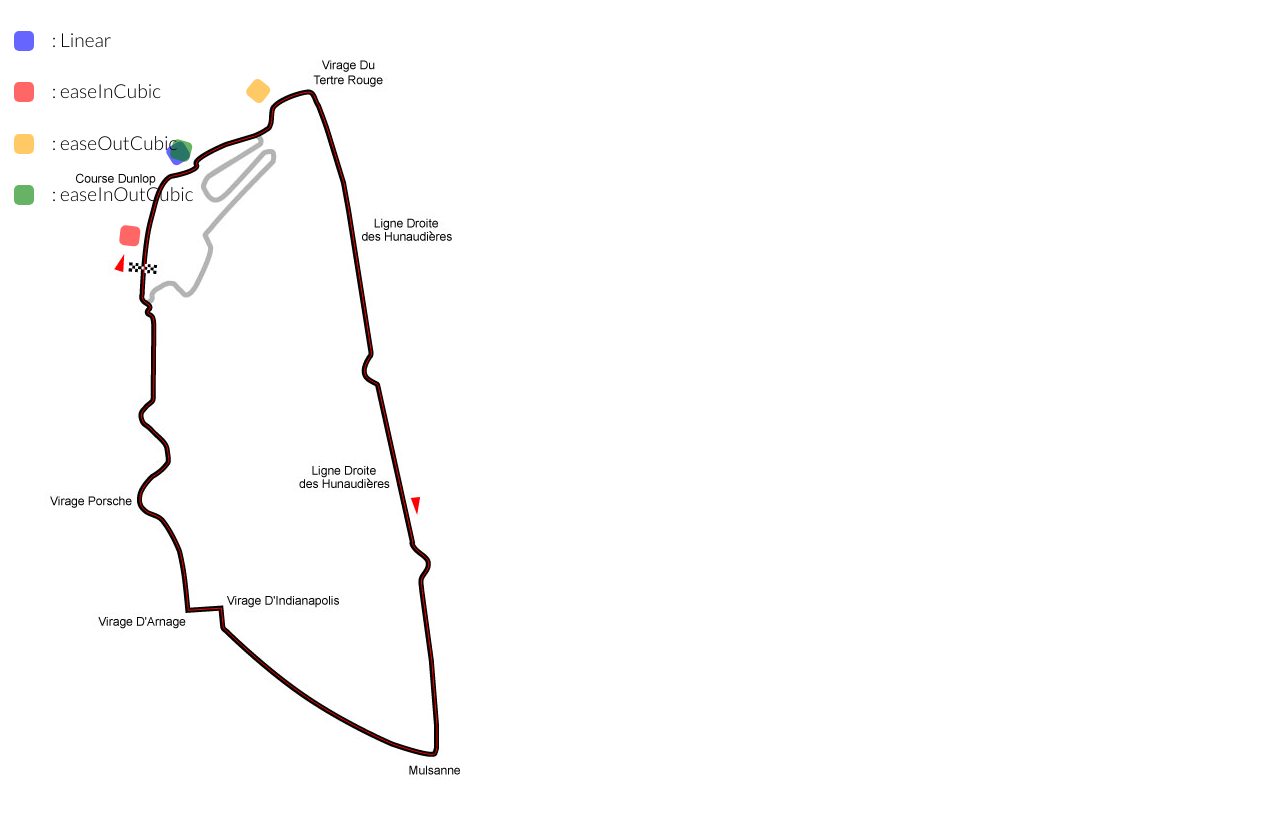
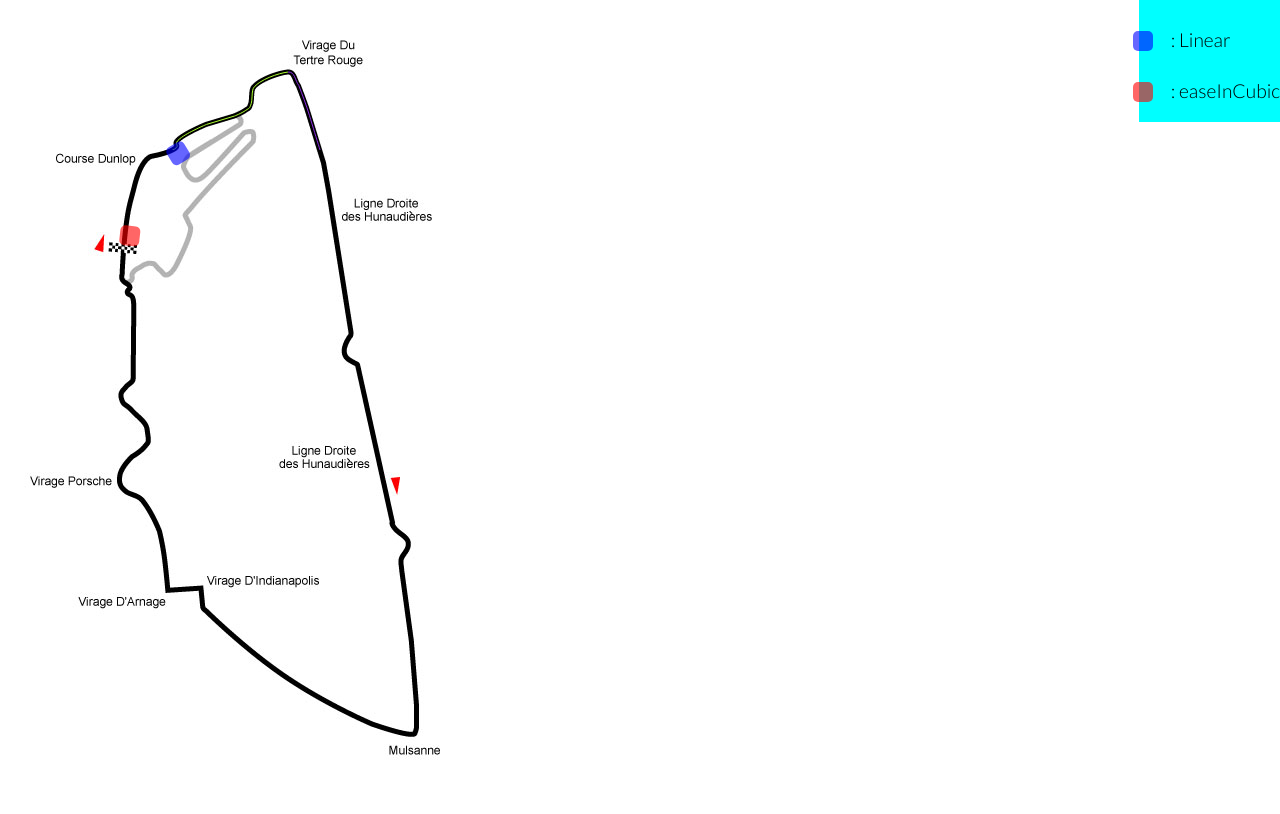
Before and after one commit to silvanrichner/ivisLeMans, a plain HTML site: page src/index.html in a window 1280 px wide. Drawn offline with nearby package versions, Linux system fonts and the light colour scheme.

Commit message:
sector paths colored but again in background Todo: fix this!

```diff
--- a/src/css/style.css
+++ b/src/css/style.css
@@ -1,25 +1,45 @@
 body {
-    margin: 20px;
+    margin: 0px;
     font-family: 'Lato';
     font-weight: 300;
     font-size: 1.2em;
+    background: none;
 }
 
 #circuit{
-    margin: 0px;
-    position: relative;
-    background-position: left;
+    position: absolute;
+    fill: none;
 }
-
-#backgroundImage{
+#backgroundImage {
     position: absolute;
+    fill: none;
+    width: 600px;
+    length: 800px;
 }
 
 svg {
     position: absolute;
+    width: 600px;
+    length: 800px;
+    background: none;
     fill: none;
-    stroke: red;
     stroke-width: 1px;
+
+}
+
+#path_sector1 {
+    stroke: greenyellow;
+}
+#path_sector2 {
+    stroke: blueviolet;
+}
+#path_sector3 {
+     stroke: red;
+}
+
+#legend {
+    float: right;
+    background-color: aqua;
 }
 
 button {
@@ -52,7 +72,7 @@ button:hover {
 }
 
 .color-codes {
-    position: absolute;
+    position: relative;
     top: 0;
 }
 
--- a/src/index.html
+++ b/src/index.html
@@ -1,8 +1,8 @@
 <!DOCTYPE html>
-<html lang="en" >
+<html lang="en">
     <head>
         <meta charset="UTF-8">
-        <title>Visualization of the LeMans racing sector times</title>
+        <title>Visualization of the Le Mans circuit sector times</title>
 
         <link rel="stylesheet" href="https://cdnjs.cloudflare.com/ajax/libs/normalize/5.0.0/normalize.min.css">
         <link rel='stylesheet prefetch' href='https://fonts.googleapis.com/css?family=Lato:300'>
@@ -12,14 +12,14 @@
     <body>
         <div id="circuit">
             <img id="backgroundImage" src="img\CircuitComplete.jpg"/>
-            <svg id="sector1" width="600" height="800" >
+            <svg id="sector1">
                 <path id="path_sector1" d="
                 M122.573,274.632c0,0,1.113-31.411,5.208-57.889c1.97-12.73,4.738-20.838,7.111-30.485c7.31-29.711,17.736-30.11,17.736-30.11
 	s15.123-2.735,21.924-7.107c6.801-4.371-2.576-3.987,5.28-10.378c7.855-6.391,26.706-14.242,26.706-14.242l28.001-8.396
 	c0,0,6.832-2.645,11.168-5.633s3.596-1.307,5.564-6.935c0.891-2.541,0.641-10.437,1.465-13.305c0.934-3.243,0.85-2.272,0.85-2.272
 	c5.211-7.875,25.02-14.875,34.369-15.815"/>
             </svg>
-            <svg id="sector2" width="600" height="800" >
+            <svg id="sector2">
                 <path id="path_sector2" d="
                 M287.955,72.064c7.124-0.718,7.01,8.62,10.881,13.514c3.696,9.816,7.045,18.17,10.545,29.695
 	c7.005,23.063,14.613,47.624,14.613,47.624l5.143,28.364l21.85,138.115c0,0,0.684,2.994,0.339,5.031s-0.503,1.21-1.717,3.117
@@ -28,7 +28,7 @@
 	c0.078,8.165-7.91,11.338-7.396,18.43c0.514,7.076,0,0,0.926,9.269l9.446,69.104l5.183,64.659l0.075,21.684
 	c0,0-0.355,3.051-1.182,5.013"/>
             </svg>
-            <svg id="sector3" width="600" height="800" >
+            <svg id="sector3">
                 <path id="path_sector3" d="
                 M415.859,731.881c-0.787,1.87-0.229,2.818-5.753,2.369c-11.318-0.923-37.426-10.154-37.426-10.154s-45.379-19.225-87.224-47.685
     c-34.939-23.763-68.479-55.386-78.597-65.175c-2-1.935-2.217-1.453-3.084-3.017c-0.867-1.564-0.457-0.913-0.843-4.152l-1.552-15.939
@@ -41,16 +41,14 @@
             </svg>
         </div>
 
-        <div class="square blue"></div>
-        <div class="square red"></div>
-        <div class="square orange"></div>
-        <div class="square green"></div>
+        <div id="legend">
+            <div class="square blue"></div>
+            <div class="square red"></div>
 
-        <div class="color-codes">
-            <p><span class="box blue"></span> : Linear</p>
-            <p><span class="box red"></span> : easeInCubic</p>
-            <p><span class="box orange"></span> : easeOutCubic</p>
-            <p><span class="box green"></span> : easeInOutCubic</p>
+            <div class="color-codes">
+                <p><span class="box blue"></span> : Linear </p>
+                <p><span class="box red"></span> : easeInCubic</p>
+            </div>
         </div>
 
         <script src='https://cdnjs.cloudflare.com/ajax/libs/animejs/2.0.2/anime.min.js'></script>
```
